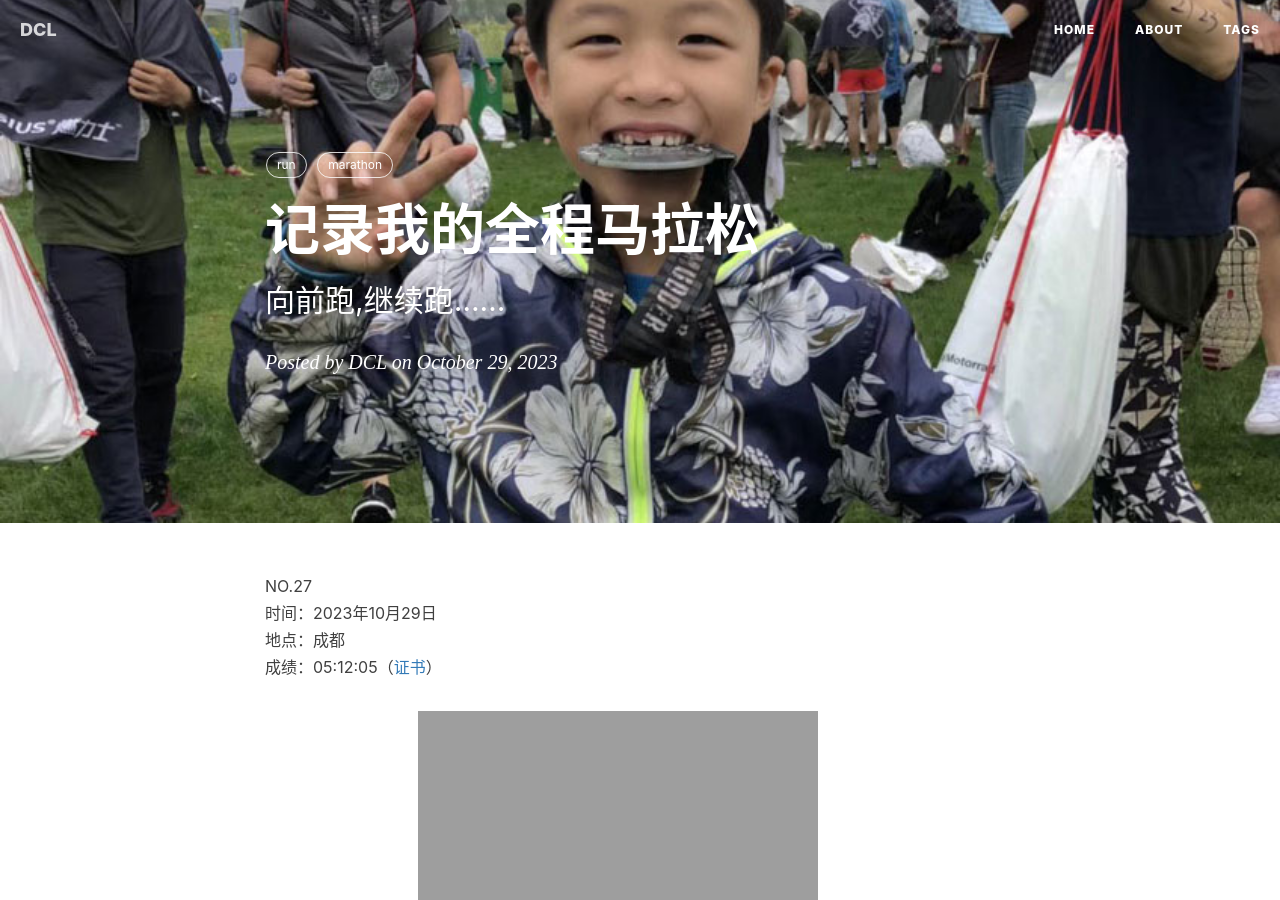
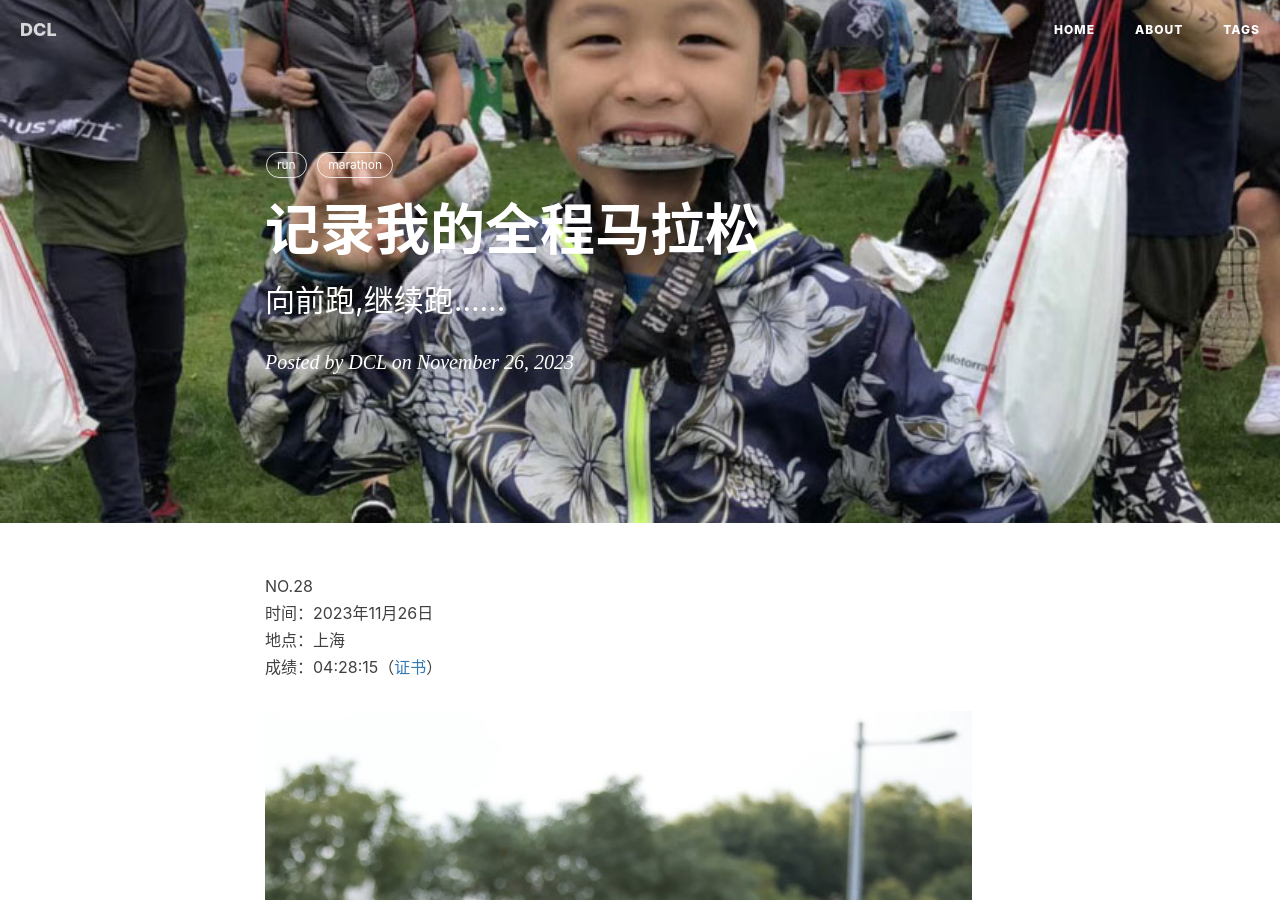
Before and after one commit to Davinly/davinly.github.io, a Jekyll site: the page built from _posts/2018-05-13-my-marathon.md, in a window 1280 px wide and 900 px high. Built offline with Jekyll 4.4.1, drawn with Linux system fonts in a browser that asks for light colours; nearby versions of some CDN libraries; our own code applies the rules of GitHub Pages for plain Markdown files; comment, search, counter and statistics services are not loaded.

Commit message:
shanghai

```diff
--- a/_posts/2018-05-13-my-marathon.md
+++ b/_posts/2018-05-13-my-marathon.md
@@ -1,13 +1,22 @@
 ---
 title:      记录我的全程马拉松
 subtitle:   向前跑,继续跑……
-date:       2023-10-29
+date:       2023-11-26
 author:     DCL
 header-img: img/bg-myself-05.jpg
 tags:
     - run
     - marathon
 ---
+NO.28
+时间：2023年11月26日
+地点：上海
+成绩：04:28:15（[证书](https://daichunlei.com/img/marathon_certificate/2023shanghai.jpg)）
+
+![](http://daichunlei.com/img/marathon_picture/28.jpg)
+
+----------
+
 NO.27
 时间：2023年10月29日
 地点：成都
```
Also changed, not shown: img/marathon_certificate/2023shanghai.jpg (added), img/marathon_picture/28.jpg (added).
